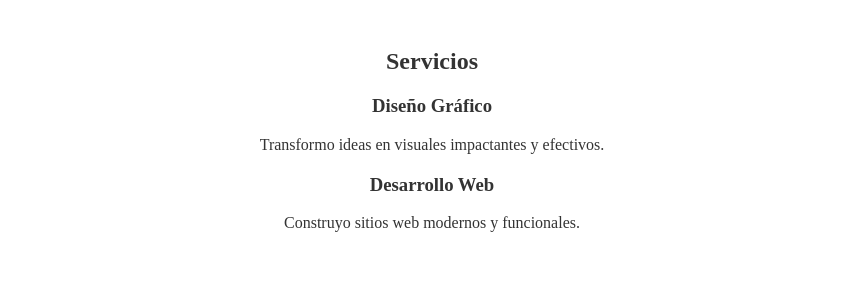
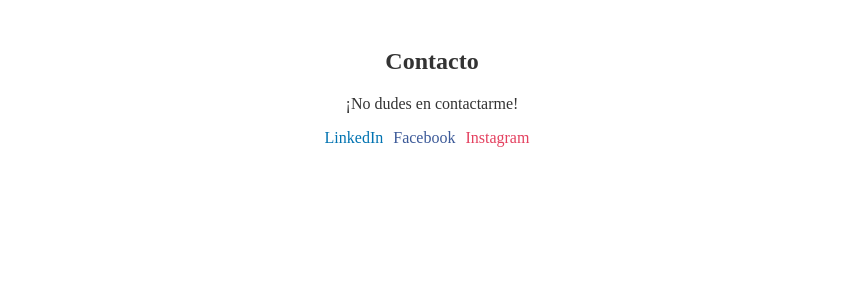
Before and after one commit to cocomeza/Mi_Porfolio_react, a React (Create React App) app: page /about in a window 1280 px wide. Shown: the part 1121-1403 px from the top of the page, without its empty margins (208-1071 px from the left). After the commit the page ends 1338 px from the top, so only its background shows below. Built offline with nearby package versions, Linux system fonts and the light colour scheme.

Commit message:
Update About.js

```diff
--- a/src/components/About.js
+++ b/src/components/About.js
@@ -14,17 +14,6 @@ const About = () => {
           Mi misión es transformar ideas en visuales impactantes y efectivos, creando experiencias únicas que conecten con el público y generen resultados exitosos.
         </p>
       </section>
-      <section className="services">
-        <h2>Servicios</h2>
-        <div className="service">
-          <h3>Diseño Gráfico</h3>
-          <p>Transformo ideas en visuales impactantes y efectivos.</p>
-        </div>
-        <div className="service">
-          <h3>Desarrollo Web</h3>
-          <p>Construyo sitios web modernos y funcionales.</p>
-        </div>
-      </section>
       <section className="contact">
         <h2>Contacto</h2>
         <p>¡No dudes en contactarme!</p>
```
